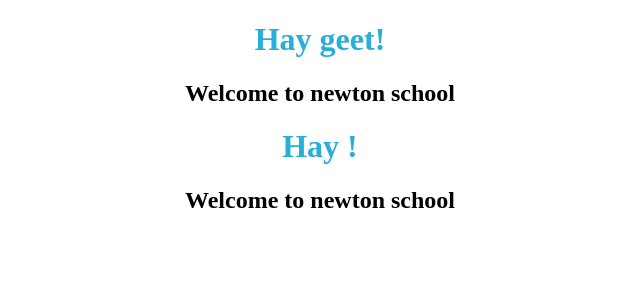
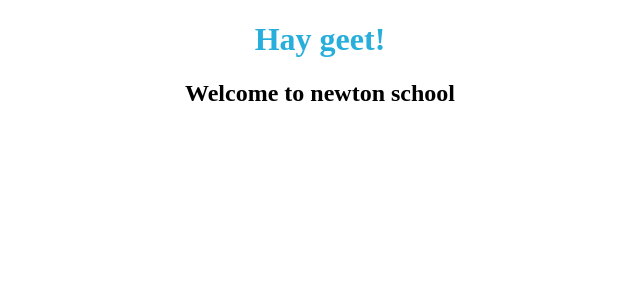
Before and after one commit to geet1987/Greetings-with-Props---Building-a-First-Custom-Functional-Component-Writing-Mor---by024rfzshoc, a React app: page / in a window 1280 px wide. Shown: the top 300 px of the page, without its empty margins (320-960 px from the left). Built offline with nearby package versions, Linux system fonts and the light colour scheme.

Commit message:
Update App.js

```diff
--- a/src/components/App.js
+++ b/src/components/App.js
@@ -4,11 +4,9 @@ import Welcome from './Welcome';
 
 const App = () => {
   return (
-    <>
+
     <Welcome name="geet"/>
-        <Welcome name1="To Newton School"/>
 
-  </>
   );
 }
 
```
